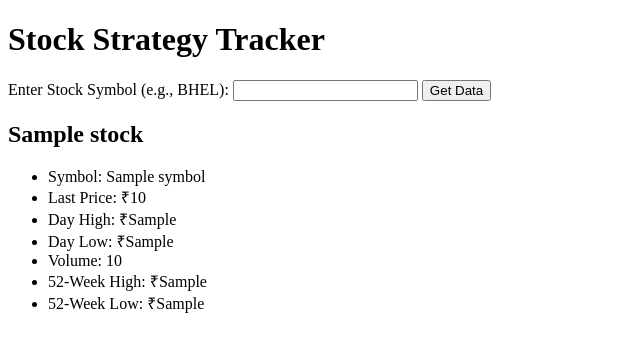
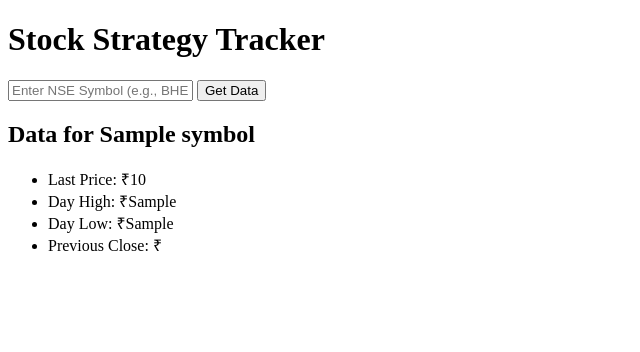
Before and after one commit to niksinghD365/stock-strategy-tracker, a Flask app: template templates/index.html in a window 1280 px wide. Shown: the top 352 px of the page, without its empty margins (0-640 px from the left). Run offline with Flask 3, Linux system fonts and the light colour scheme; the template is opened without the code that fills it: most values are stand-ins (such as "Sample title", 1, 10 or a date in 2020).

Commit message:
Update index.html

```diff
--- a/templates/index.html
+++ b/templates/index.html
@@ -6,8 +6,7 @@
 <body>
     <h1>Stock Strategy Tracker</h1>
     <form method="POST">
-        <label for="symbol">Enter Stock Symbol (e.g., BHEL):</label>
-        <input type="text" id="symbol" name="symbol" required>
+        <input type="text" name="symbol" placeholder="Enter NSE Symbol (e.g., BHEL)" required>
         <button type="submit">Get Data</button>
     </form>
 
@@ -16,15 +15,12 @@
     {% endif %}
 
     {% if stock_data %}
-        <h2>{{ stock_data['companyName'] }}</h2>
+        <h2>Data for {{ stock_data.symbol }}</h2>
         <ul>
-            <li>Symbol: {{ stock_data['symbol'] }}</li>
-            <li>Last Price: ₹{{ stock_data['lastPrice'] }}</li>
-            <li>Day High: ₹{{ stock_data['dayHigh'] }}</li>
-            <li>Day Low: ₹{{ stock_data['dayLow'] }}</li>
-            <li>Volume: {{ stock_data['quantityTraded'] }}</li>
-            <li>52-Week High: ₹{{ stock_data['high52'] }}</li>
-            <li>52-Week Low: ₹{{ stock_data['low52'] }}</li>
+            <li>Last Price: ₹{{ stock_data.lastPrice }}</li>
+            <li>Day High: ₹{{ stock_data.dayHigh }}</li>
+            <li>Day Low: ₹{{ stock_data.dayLow }}</li>
+            <li>Previous Close: ₹{{ stock_data.previousClose }}</li>
         </ul>
     {% endif %}
 </body>
```
